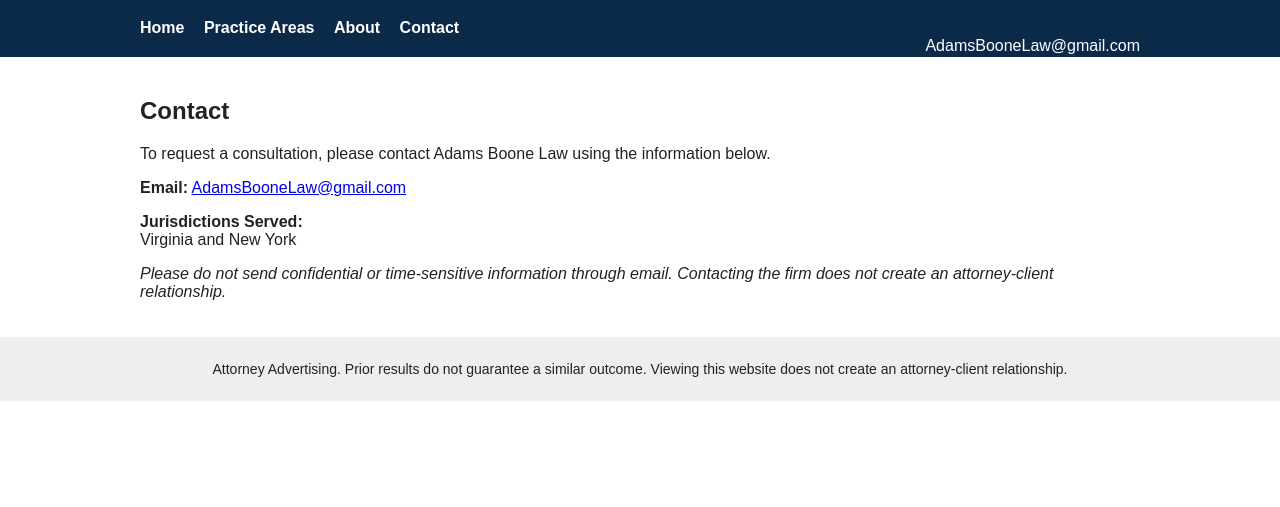
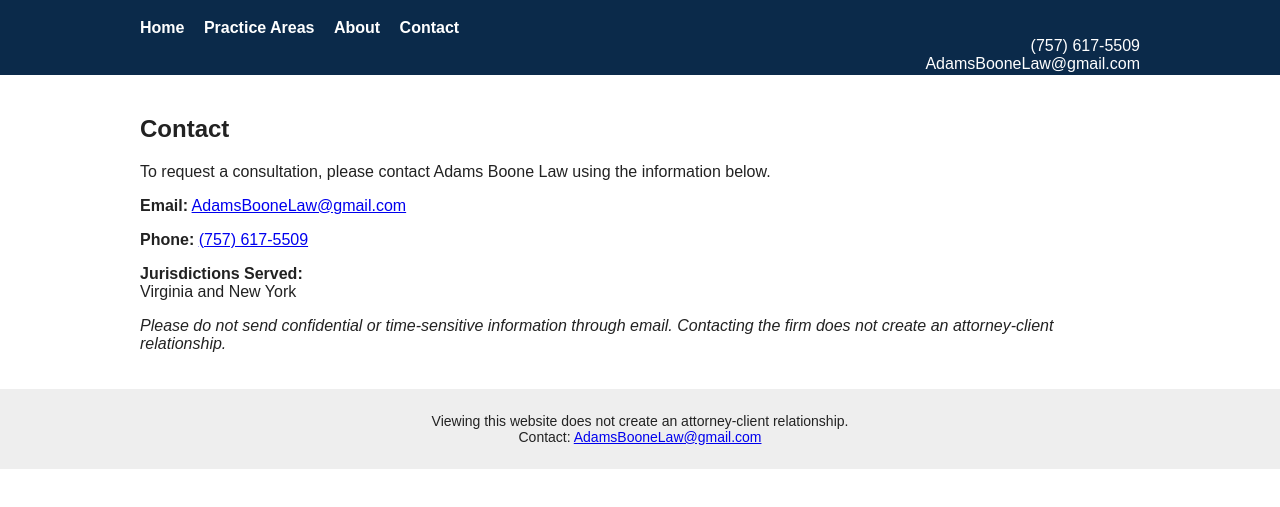
Before and after one commit to benjaminpboone-cloud/adamsboonelaw.github.io, a plain HTML site: page contact.html in a window 1280 px wide. Shown: the part 81-588 px from the top of the page. Drawn offline with Linux system fonts and the light colour scheme.

Commit message:
Add files via upload

```diff
--- a/contact.html
+++ b/contact.html
@@ -19,9 +19,13 @@
           <a href="contact.html">Contact</a>
         </nav>
 
-        <a class="phone" href="mailto:AdamsBooneLaw@gmail.com">
-          AdamsBooneLaw@gmail.com
-        </a>
+       <a class="phone" href="tel:17576175509">
+  (757) 617-5509
+</a>
+<br />
+<a class="phone" href="mailto:AdamsBooneLaw@gmail.com">
+  AdamsBooneLaw@gmail.com
+</a>
       </div>
     </header>
 
@@ -36,7 +40,9 @@
       <p><strong>Email:</strong>
         <a href="mailto:AdamsBooneLaw@gmail.com">AdamsBooneLaw@gmail.com</a>
       </p>
-
+<p><strong>Phone:</strong>
+  <a href="tel:17576175509">(757) 617-5509</a>
+</p>
       <p>
         <strong>Jurisdictions Served:</strong><br />
         Virginia and New York
@@ -52,10 +58,13 @@
     </main>
 
     <footer>
-      <p>
-        Attorney Advertising. Prior results do not guarantee a similar outcome.
-        Viewing this website does not create an attorney-client relationship.
-      </p>
+     <p>
+Viewing this website does not create an
+  attorney-client relationship.
+  <br />
+  Contact: <a href="mailto:AdamsBooneLaw@gmail.com">AdamsBooneLaw@gmail.com</a>
+</p>
+
     </footer>
   </body>
 </html>
```
Also changed, not shown: about.html (+14 -8 lines), index.html (+12 -5 lines), practice-areas.html (+14 -8 lines).
